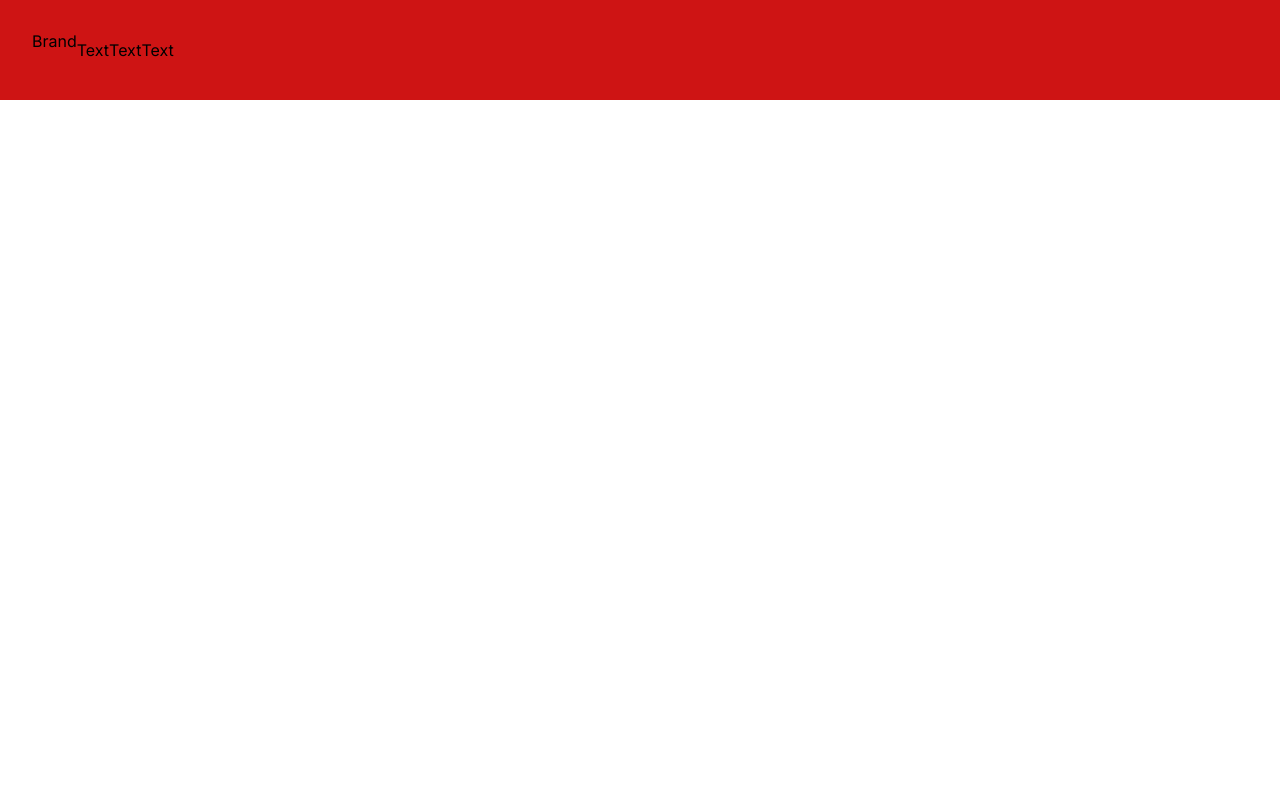
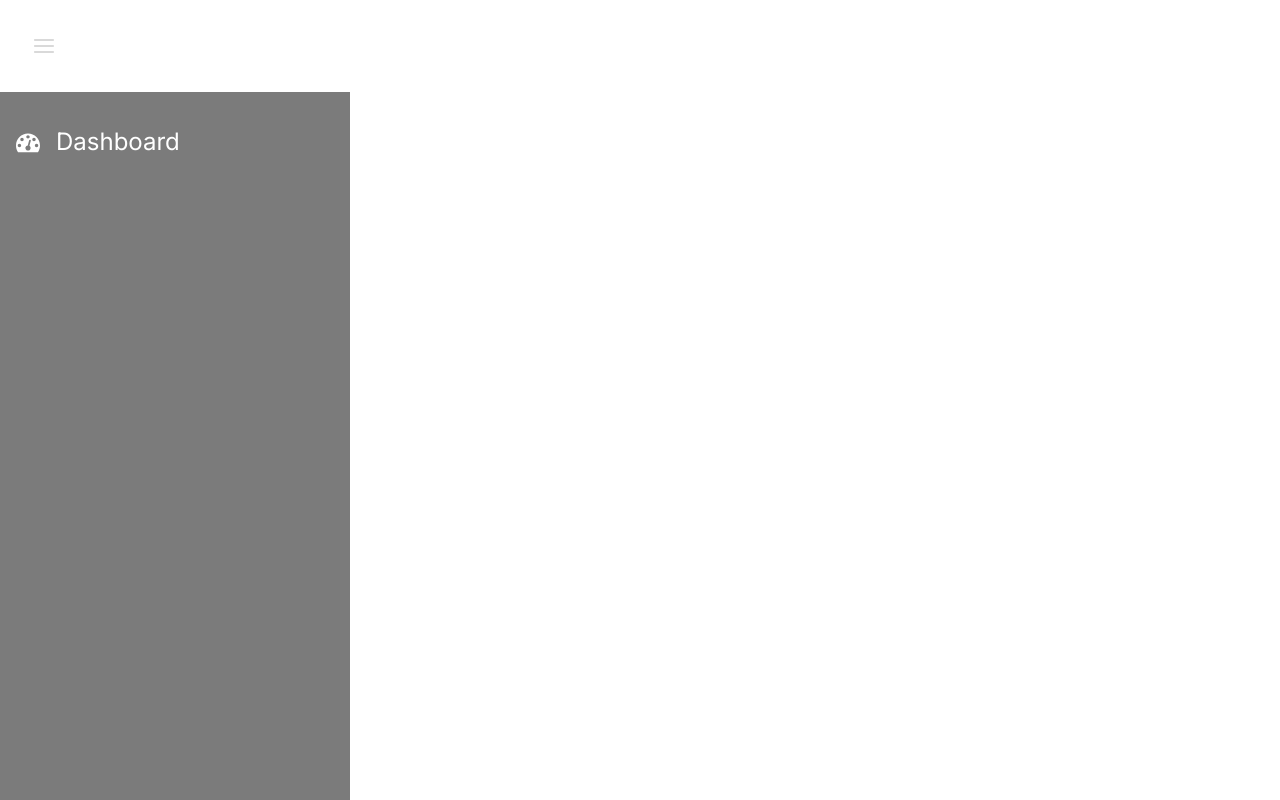
Before and after one commit to zisarknar/International-Long-Duck-React, a React app: page / in a window 1280 px wide. Shown: the top 800 px of the page. Built offline with nearby package versions, Linux system fonts and the light colour scheme.

Commit message:
Commit from TeleportHQ

```diff
--- a/package.json
+++ b/package.json
@@ -7,7 +7,8 @@
     "react": "^17.0.2",
     "react-dom": "^17.0.2",
     "react-router-dom": "^5.2.0",
-    "react-helmet": "^6.1.0"
+    "react-helmet": "^6.1.0",
+    "prop-types": "15.7.2"
   },
   "scripts": {
     "start": "craco start",
--- /dev/null
+++ b/src/components/menu-item.css
@@ -0,0 +1,21 @@
+.menu-item-container {
+  width: 100%;
+  height: 100px;
+  display: flex;
+  position: relative;
+  align-items: center;
+  padding-left: var(--dl-space-space-unit);
+  flex-direction: row;
+  justify-content: flex-start;
+}
+.menu-item-icon {
+  fill: var(--dl-color-default-white);
+  color: var(--dl-color-default-white);
+  width: 24px;
+  height: 24px;
+  margin-right: var(--dl-space-space-unit);
+}
+.menu-item-dashboard {
+  color: var(--dl-color-default-white);
+  font-size: 24px;
+}
--- /dev/null
+++ b/src/components/menu-item.js
@@ -0,0 +1,26 @@
+import React from 'react'
+
+import PropTypes from 'prop-types'
+
+import './menu-item.css'
+
+const MenuItem = (props) => {
+  return (
+    <div className="menu-item-container">
+      <svg viewBox="0 0 1024 1024" className="menu-item-icon">
+        <path d="M219.429 658.286c0-40.571-32.571-73.143-73.143-73.143s-73.143 32.571-73.143 73.143 32.571 73.143 73.143 73.143 73.143-32.571 73.143-73.143zM329.143 402.286c0-40.571-32.571-73.143-73.143-73.143s-73.143 32.571-73.143 73.143 32.571 73.143 73.143 73.143 73.143-32.571 73.143-73.143zM573.714 677.143l57.714-218.286c4.571-19.429-6.857-39.429-26.286-44.571v0c-19.429-5.143-39.429 6.857-44.571 26.286l-57.714 218.286c-45.143 3.429-84.571 34.857-97.143 81.143-15.429 58.857 20 118.857 78.286 134.286 58.857 15.429 118.857-20 134.286-78.286 12-46.286-7.429-93.143-44.571-118.857zM950.857 658.286c0-40.571-32.571-73.143-73.143-73.143s-73.143 32.571-73.143 73.143 32.571 73.143 73.143 73.143 73.143-32.571 73.143-73.143zM585.143 292.571c0-40.571-32.571-73.143-73.143-73.143s-73.143 32.571-73.143 73.143 32.571 73.143 73.143 73.143 73.143-32.571 73.143-73.143zM841.143 402.286c0-40.571-32.571-73.143-73.143-73.143s-73.143 32.571-73.143 73.143 32.571 73.143 73.143 73.143 73.143-32.571 73.143-73.143zM1024 658.286c0 98.286-28 193.143-80.571 276-6.857 10.286-18.286 16.571-30.857 16.571h-801.143c-12.571 0-24-6.286-30.857-16.571-52.571-82.286-80.571-177.714-80.571-276 0-282.286 229.714-512 512-512s512 229.714 512 512z"></path>
+      </svg>
+      <span className="menu-item-dashboard">{props.Dashboard}</span>
+    </div>
+  )
+}
+
+MenuItem.defaultProps = {
+  Dashboard: 'Dashboard',
+}
+
+MenuItem.propTypes = {
+  Dashboard: PropTypes.string,
+}
+
+export default MenuItem
--- /dev/null
+++ b/src/components/side-menu.css
@@ -0,0 +1,24 @@
+.side-menu-side-menu {
+  width: 350px;
+  height: 916px;
+  display: flex;
+  position: relative;
+  align-self: flex-start;
+  align-items: flex-start;
+  background-color: #D9D9D9;
+}
+.side-menu-container {
+  flex: 1;
+  width: 200px;
+  display: flex;
+  align-items: flex-start;
+  flex-direction: column;
+}
+.side-menu-root-class-name {
+  background-color: #7b7b7b;
+}
+@media(max-width: 479px) {
+  .side-menu-root-class-name {
+    display: none;
+  }
+}
--- /dev/null
+++ b/src/components/side-menu.js
@@ -0,0 +1,26 @@
+import React from 'react'
+
+import PropTypes from 'prop-types'
+
+import MenuItem from './menu-item'
+import './side-menu.css'
+
+const SideMenu = (props) => {
+  return (
+    <div className={`side-menu-side-menu ${props.rootClassName} `}>
+      <div className="side-menu-container">
+        <MenuItem className=""></MenuItem>
+      </div>
+    </div>
+  )
+}
+
+SideMenu.defaultProps = {
+  rootClassName: '',
+}
+
+SideMenu.propTypes = {
+  rootClassName: PropTypes.string,
+}
+
+export default SideMenu
--- a/src/views/home.css
+++ b/src/views/home.css
@@ -8,23 +8,25 @@
 }
 .home-container1 {
   width: 100%;
-  height: 100px;
+  height: auto;
   display: flex;
   padding: var(--dl-space-space-twounits);
   align-self: stretch;
   align-items: center;
-  background-color: #ce1414;
 }
-.home-container2 {
+.home-menu {
   display: flex;
-  align-self: center;
+  transition: 0.3s;
   align-items: center;
 }
-.home-text {
-  align-self: stretch;
+
+.home-icon {
+  fill: #D9D9D9;
+  width: 24px;
+  height: 24px;
 }
-.home-container3 {
-  display: flex;
-  align-self: stretch;
-  align-items: center;
+.home-title {
+  color: var(--dl-color-default-white);
+  font-size: 24px;
+  margin-left: var(--dl-space-space-twounits);
 }
--- a/src/views/home.js
+++ b/src/views/home.js
@@ -2,6 +2,7 @@ import React from 'react'
 
 import { Helmet } from 'react-helmet'
 
+import SideMenu from '../components/side-menu'
 import './home.css'
 
 const Home = (props) => {
@@ -11,20 +12,18 @@ const Home = (props) => {
         <title>International Long Duck</title>
         <meta property="og:title" content="International Long Duck" />
       </Helmet>
-      <div className="home-container1">
-        <div className="home-container2">
-          <span className="home-text">
-            <span>Brand</span>
-            <br></br>
-            <br></br>
-          </span>
+      <div className="home-container1 bg-slate-500">
+        <div className="home-menu">
+          <svg viewBox="0 0 1024 1024" className="home-icon">
+            <path d="M128 554.667h768c23.552 0 42.667-19.115 42.667-42.667s-19.115-42.667-42.667-42.667h-768c-23.552 0-42.667 19.115-42.667 42.667s19.115 42.667 42.667 42.667zM128 298.667h768c23.552 0 42.667-19.115 42.667-42.667s-19.115-42.667-42.667-42.667h-768c-23.552 0-42.667 19.115-42.667 42.667s19.115 42.667 42.667 42.667zM128 810.667h768c23.552 0 42.667-19.115 42.667-42.667s-19.115-42.667-42.667-42.667h-768c-23.552 0-42.667 19.115-42.667 42.667s19.115 42.667 42.667 42.667z"></path>
+          </svg>
         </div>
-        <div className="home-container3">
-          <span>Text</span>
-          <span>Text</span>
-          <span>Text</span>
-        </div>
+        <span className="home-title">
+          <span>Dashboard</span>
+          <br></br>
+        </span>
       </div>
+      <SideMenu rootClassName="side-menu-root-class-name"></SideMenu>
     </div>
   )
 }
```
